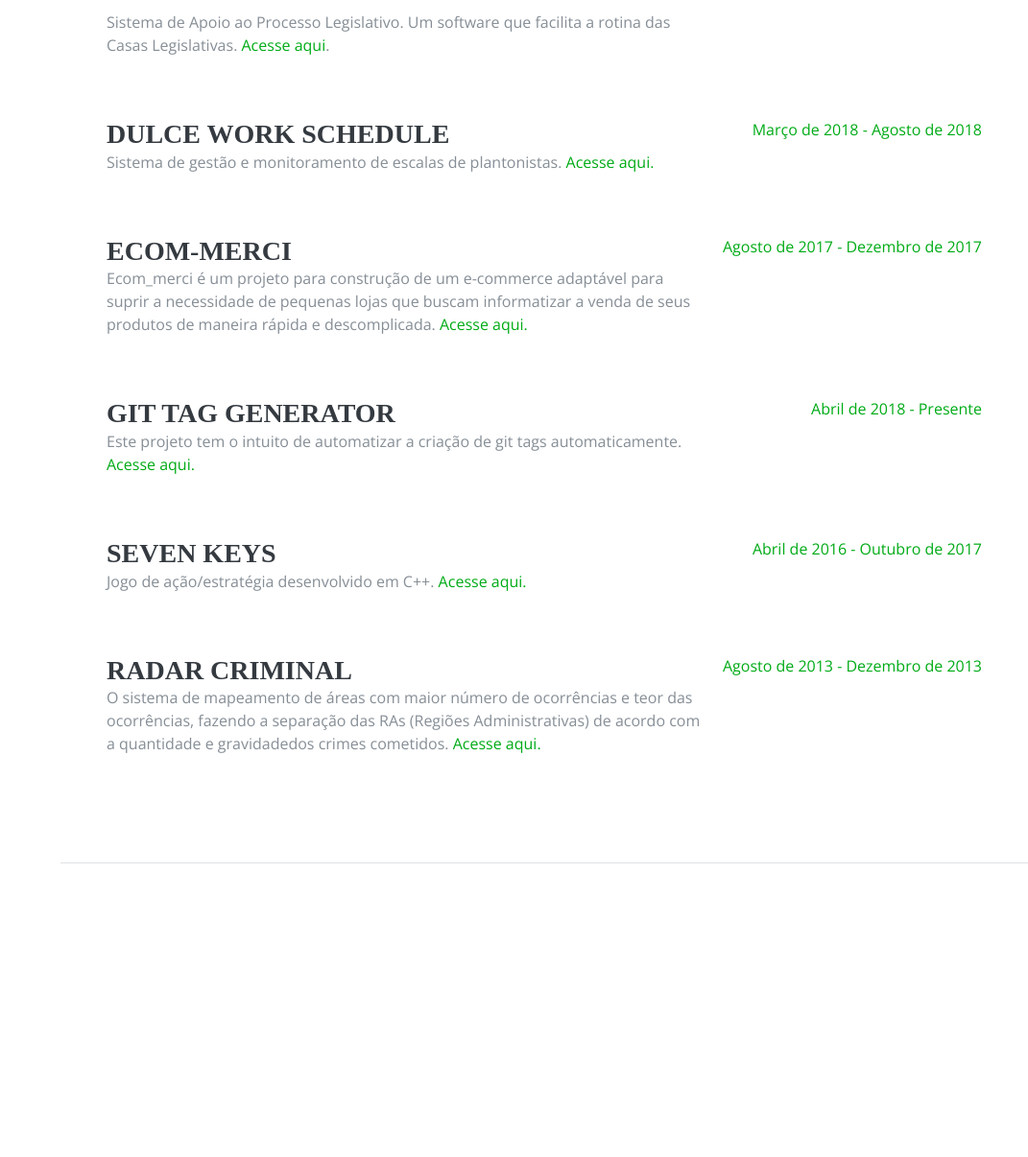
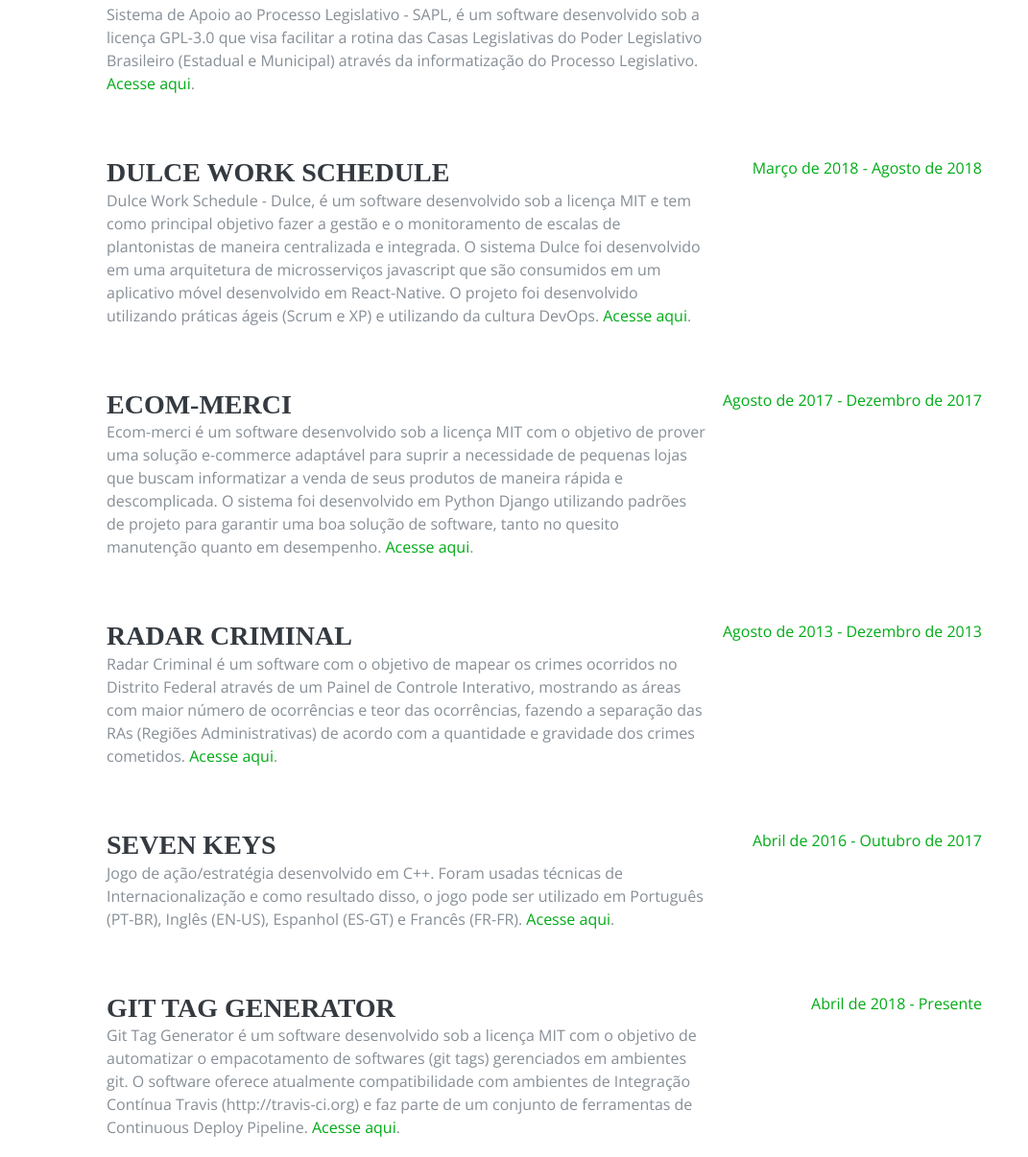
Before and after one commit to eliseuegewarth/eliseuegewarth.github.io, a plain HTML site: page index.html in a window 1280 px wide. Shown: the part 6613-7819 px from the top of the page at 96% size, without its empty margins (209-1280 px from the left). Before the commit the page ends 7513 px from the top, so only its background shows below. Drawn offline with nearby package versions, Linux system fonts and the light colour scheme; a web font is replaced by a local one.

Commit message:
#3 Atualizando Informações de projetos
Signed-off-by: Eliseu Egewarth <eliseuegewarth@mail.com>

```diff
--- a/index.html
+++ b/index.html
@@ -361,9 +361,6 @@
           <h2 class="mb-5">Projetos</h2>
           <ul class="list-inline list-icons">
             <li class="list-inline-item">
-              <i><img width="70px" height="70px" src="img/list.png"/></i>
-            </li>
-            <li class="list-inline-item">
               <i><img width="70px" height="70px" src="img/dulce.png"/></i>
             </li>
             <li class="list-inline-item">
@@ -381,13 +378,16 @@
             <li class="list-inline-item">
               <i><img width="70px" height="70px" src="img/ecom-merci.jpg"/></i>
             </li>
+            <li class="list-inline-item">
+              <i><img width="70px" height="70px" src="img/list.png"/></i>
+            </li>
           </ul>
           <br/>
           <div class="resume-item d-flex flex-column flex-md-row mb-5">
             <div class="resume-content mr-auto">
               <h3 class="mb-0">SAPL</h3>
-              <div class="subheading mb-3">Software livre</div>
-              <p>Sistema de Apoio ao Processo Legislativo. Um software que facilita a rotina das Casas Legislativas. <a href="https://github.com/interlegis/sapl">Acesse aqui</a>.</p>
+              <div class="subheading mb-2">Software livre</div>
+              <p>Sistema de Apoio ao Processo Legislativo - SAPL, é um software desenvolvido sob a licença GPL-3.0 que visa facilitar a rotina das Casas Legislativas do Poder Legislativo Brasileiro (Estadual e Municipal) através da informatização do Processo Legislativo. <a href="https://github.com/interlegis/sapl" title="Repositório do Projeto">Acesse aqui</a>.</p>
             </div>
             <div class="resume-date text-md-right">
               <span class="text-primary">Dezembro de 2016 - Agosto de 2018</span>
@@ -396,7 +396,7 @@
           <div class="resume-item d-flex flex-column flex-md-row mb-5">
             <div class="resume-content mr-auto">
               <h3 class="mb-0">Dulce Work Schedule</h3>
-              <p>Sistema de gestão e monitoramento de escalas de plantonistas. <a href="https://dulce-work-schedule.github.io">Acesse aqui.</a></p>
+              <p>Dulce Work Schedule - Dulce, é um software desenvolvido sob a licença MIT e tem como principal objetivo fazer a gestão e o monitoramento de escalas de plantonistas de maneira centralizada e integrada. O sistema Dulce foi desenvolvido em uma arquitetura de microsserviços javascript que são consumidos em um aplicativo móvel desenvolvido em React-Native. O projeto foi desenvolvido utilizando práticas ágeis (Scrum e XP) e utilizando da cultura DevOps. <a href="https://dulce-work-schedule.github.io" title="Repositório do Projeto">Acesse aqui</a>.</p>
             </div>
             <div class="resume-date text-md-right">
               <span class="text-primary"> Março de 2018 - Agosto de 2018 </span>
@@ -405,16 +405,34 @@
           <div class="resume-item d-flex flex-column flex-md-row mb-5">
             <div class="resume-content mr-auto">
               <h3 class="mb-0">Ecom-merci</h3>
-              <p>Ecom_merci é um projeto para construção de um e-commerce adaptável para suprir a necessidade de pequenas lojas que buscam informatizar a venda de seus produtos de maneira rápida e descomplicada. <a href="https://github.com/eliseuegewarth/Ecom_merci/wiki">Acesse aqui.</a></p>
+              <p>Ecom-merci é um software desenvolvido sob a licença MIT com o objetivo de prover uma solução e-commerce adaptável para suprir a necessidade de pequenas lojas que buscam informatizar a venda de seus produtos de maneira rápida e descomplicada. O sistema foi desenvolvido em Python Django utilizando padrões de projeto para garantir uma boa solução de software, tanto no quesito manutenção quanto em desempenho. <a href="https://github.com/eliseuegewarth/Ecom_merci/wiki" title="Repositório do Projeto">Acesse aqui</a>.</p>
             </div>
             <div class="resume-date text-md-right">
               <span class="text-primary"> Agosto de 2017 - Dezembro de 2017 </span>
             </div>
           </div>
+        <div class="resume-item d-flex flex-column flex-md-row mb-5">
+          <div class="resume-content mr-auto">
+            <h3 class="mb-0">Radar Criminal</h3>
+            <p>Radar Criminal é um software com o objetivo de mapear os crimes ocorridos no Distrito Federal através de um Painel de Controle Interativo, mostrando as áreas com maior número de ocorrências e teor das ocorrências, fazendo a separação das RAs (Regiões Administrativas) de acordo com a quantidade e gravidade dos crimes cometidos. <a href="https://github.com/eliseuegewarth/RadarCriminal" title="Repositório do Projeto">Acesse aqui</a>.</p>
+          </div>
+          <div class="resume-date text-md-right">
+            <span class="text-primary"> Agosto de 2013 - Dezembro de 2013 </span>
+          </div>
+        </div>
+          <div class="resume-item d-flex flex-column flex-md-row mb-5">
+            <div class="resume-content mr-auto">
+              <h3 class="mb-0">Seven Keys </h3>
+              <p>Jogo de ação/estratégia desenvolvido em C++. Foram usadas técnicas de Internacionalização e como resultado disso, o jogo pode ser utilizado em Português (PT-BR), Inglês (EN-US), Espanhol (ES-GT) e Francês (FR-FR). <a href="https://github.com/eliseuegewarth/seven-keys" title="Repositório do Projeto">Acesse aqui</a>.</p>
+            </div>
+            <div class="resume-date text-md-right">
+              <span class="text-primary"> Abril de 2016 - Outubro de 2017</span>
+            </div>
+          </div>
           <div class="resume-item d-flex flex-column flex-md-row mb-5">
             <div class="resume-content mr-auto">
               <h3 class="mb-0">Git Tag Generator</h3>
-              <p>Este projeto tem o intuito de automatizar a criação de git tags automaticamente. <a href="https://github.com/eliseuegewarth/GitTagGenerator">Acesse aqui.</a></p>
+              <p>Git Tag Generator é um software desenvolvido sob a licença MIT com o objetivo de automatizar o empacotamento de softwares (git tags) gerenciados em ambientes git. O software oferece atualmente compatibilidade com ambientes de Integração Contínua Travis (http://travis-ci.org) e faz parte de um conjunto de ferramentas de Continuous Deploy Pipeline. <a href="https://github.com/eliseuegewarth/GitTagGenerator" title="Repositório do Projeto">Acesse aqui</a>.</p>
             </div>
             <div class="resume-date text-md-right">
               <span class="text-primary"> Abril de 2018 - Presente </span>
@@ -422,21 +440,12 @@
           </div>
           <div class="resume-item d-flex flex-column flex-md-row mb-5">
             <div class="resume-content mr-auto">
-              <h3 class="mb-0">Seven Keys </h3>
-              <p>Jogo de ação/estratégia desenvolvido em C++. <a href="https://github.com/eliseuegewarth/seven-keys">Acesse aqui.</a></p>
+              <h3 class="mb-0">EJTools</h3>
+              <p>EJTools é um software desenvolvido sob a licença GPL-2.0 para a automação de provas e competições de programação dividido em 7 módulos, sendo 6 destes ferramentas de software. <a href="https://gitlab.com/ejudge/ejtools" title="Repositório do Projeto">Acesse aqui</a>.</p>
             </div>
             <div class="resume-date text-md-right">
-              <span class="text-primary"> Abril de 2016 - Outubro de 2017</span>
+              <span class="text-primary"> Setembro de 2016 - Outubro de 2016 </span>
             </div>
-          </div>
-        </div>
-        <div class="resume-item d-flex flex-column flex-md-row mb-5">
-          <div class="resume-content mr-auto">
-            <h3 class="mb-0">Radar Criminal</h3>
-            <p>O sistema de mapeamento de áreas com maior número de ocorrências e teor das ocorrências, fazendo a separação das RAs (Regiões Administrativas) de acordo com a quantidade e gravidadedos crimes cometidos. <a href="https://github.com/eliseuegewarth/RadarCriminal">Acesse aqui.</a></p>
-          </div>
-          <div class="resume-date text-md-right">
-            <span class="text-primary"> Agosto de 2013 - Dezembro de 2013 </span>
           </div>
         </div>
     </div>
```
